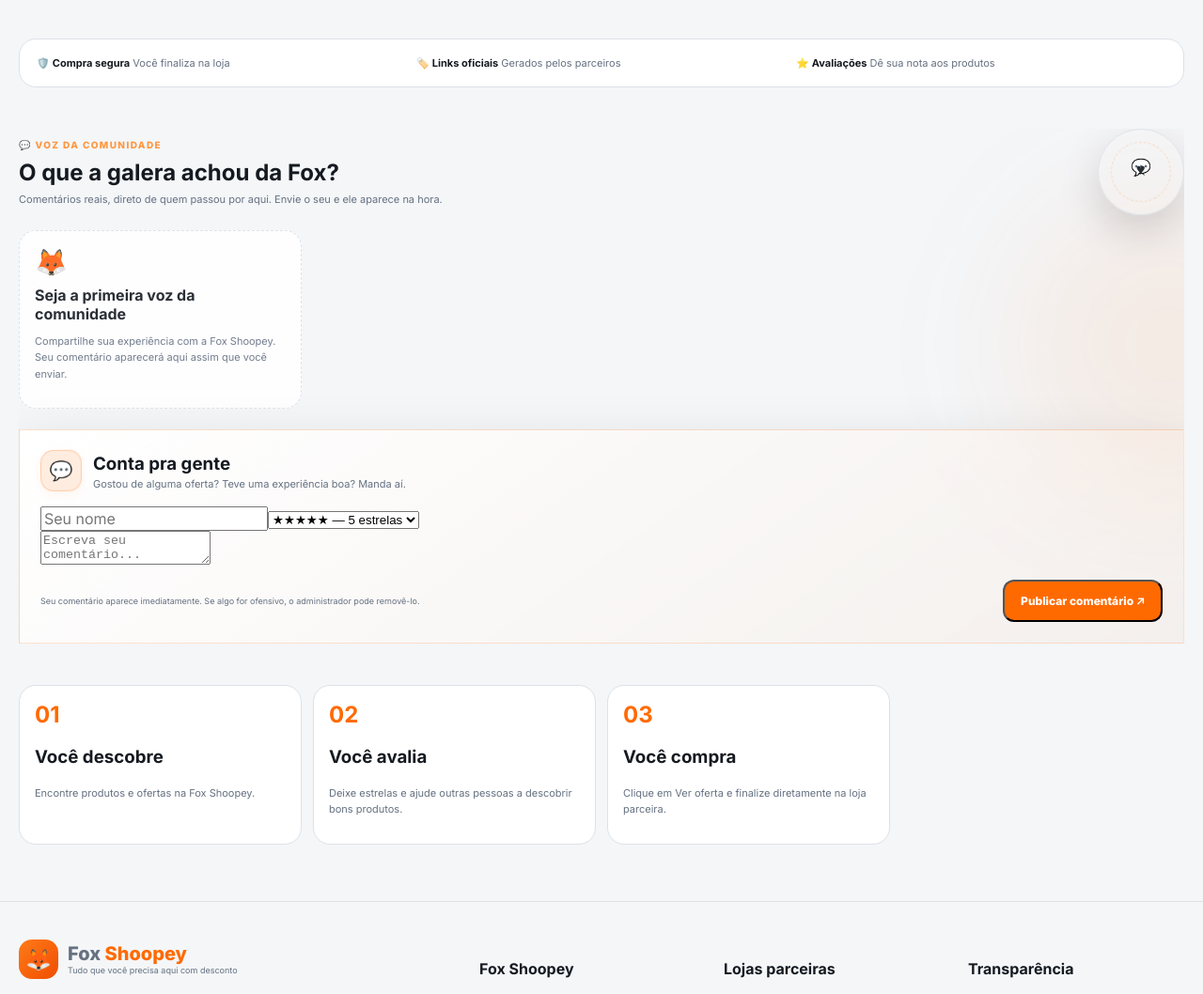
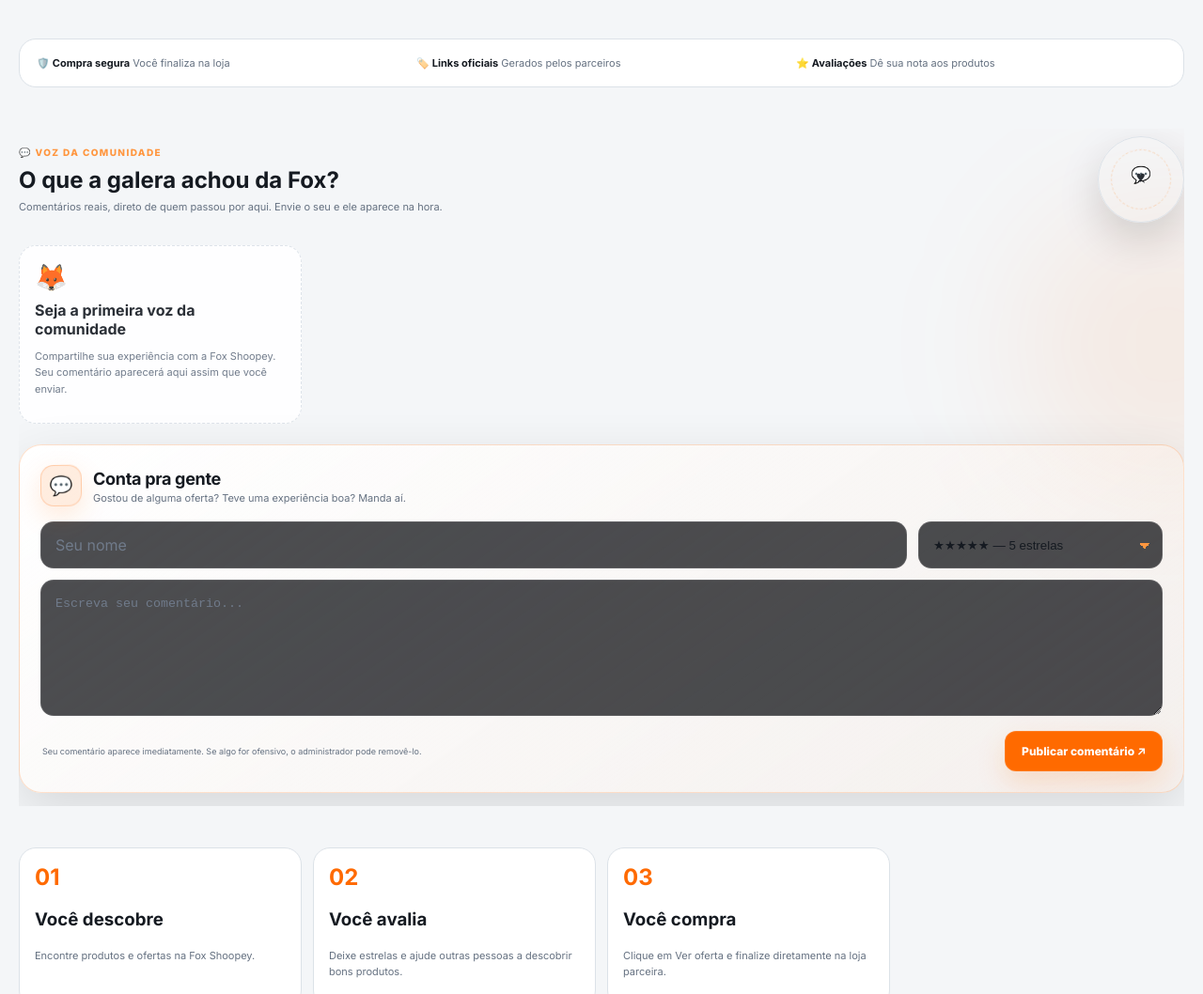
Before and after one commit to Olivzx/fox, a website: page index.html in a window 1280 px wide. Shown: the part 920-1978 px from the top of the page at 94% size. Drawn offline with nearby package versions, Linux system fonts and the light colour scheme; no server answers.

Commit message:
style: enhance comment form visuals

```diff
--- a/index.html
+++ b/index.html
@@ -12,6 +12,7 @@
   <link rel="stylesheet" href="styles.css">
   <link rel="stylesheet" href="motion.css">
   <link rel="stylesheet" href="fox-updates.css">
+  <link rel="stylesheet" href="comments-polish.css">
 </head>
 <body>
   <div class="noise"></div>
```
